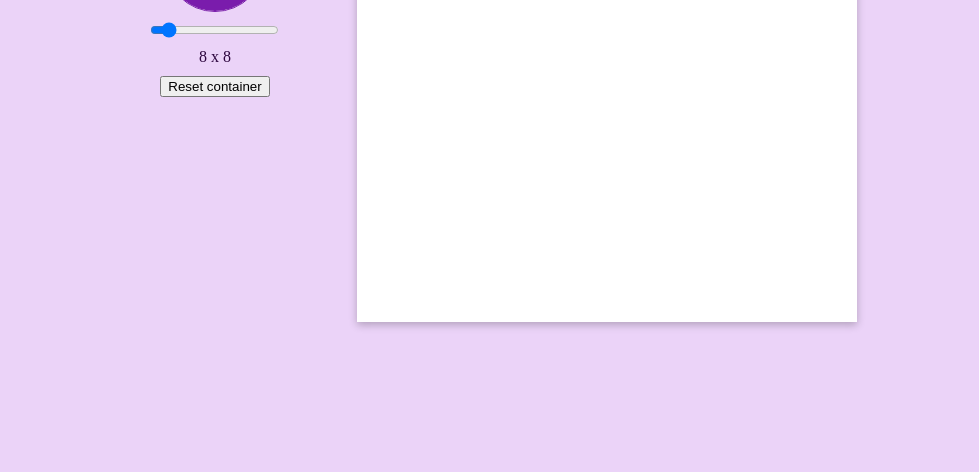
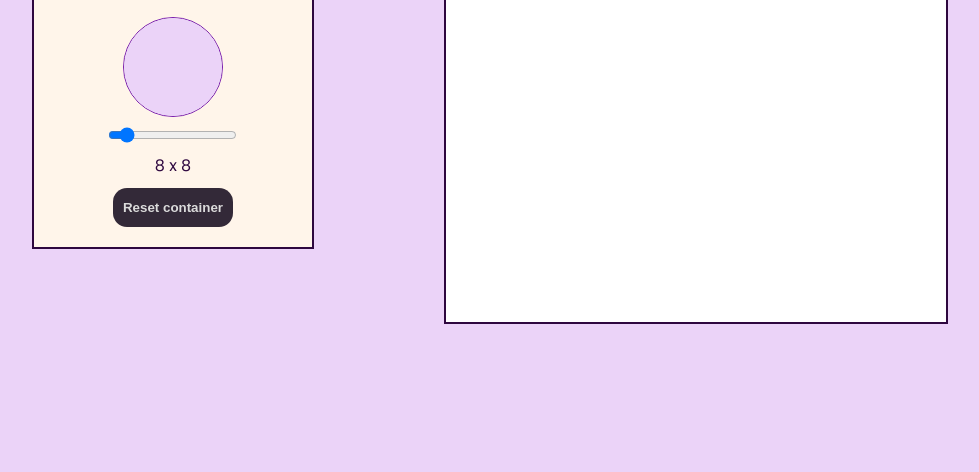
Before and after one commit to DaminkOoO/Etch-a-Sketch, a plain HTML site: page index.html in a window 1280 px wide. Shown: the part 328-800 px from the top of the page, without its empty margins (150-1129 px from the left). Drawn offline with Linux system fonts and the light colour scheme.

Commit message:
modified:   index.html 	modified:   script.js 	modified:   style.css

```diff
--- a/index.html
+++ b/index.html
@@ -13,7 +13,7 @@
     <div class="parent">
         <div id="functions">
             <h1>Etch a sketch</h1>
-            <input type="color" id="colorInput" value="#7A1CAC">
+            <input type="color" id="colorInput" value="#EBD3F8">
 
             <input oninput="render()" type="range" min="2" max="64" value="8" step="2" class="slider" id="myRange">
 
@@ -21,7 +21,10 @@
 
             <button id="reset" onclick="resetGrid()">Reset container</button>
         </div>
-        <div class="container" draggable="false">
+        <div class="stroke">
+            <div class="container" draggable="false">
+
+            </div>
         </div>
     </div>
 
--- a/script.js
+++ b/script.js
@@ -28,6 +28,7 @@ function generateDivs(numberOfDivs, container) {
         div.setAttribute("id", j);
         div.setAttribute("class", 'box');
         div.setAttribute("draggable", 'false');
+        div.style.backgroundColor = '#FFF5EA'
         div.onmouseover = () => {
             if (isClicking)
                 div.style.backgroundColor = getColor();
@@ -46,6 +47,6 @@ function resetGrid(container) {
     console.log("rest");
     const boxes = document.querySelectorAll('.box');
     boxes.forEach(box => {
-        box.style.backgroundColor = 'white';
+        box.style.backgroundColor = '#FFF5EA';
     });
 }
--- a/style.css
+++ b/style.css
@@ -1,10 +1,12 @@
+@import url('https://fonts.googleapis.com/css2?family=Poppins:ital,wght@0,100;0,200;0,300;0,400;0,500;0,600;0,700;0,800;0,900;1,100;1,200;1,300;1,400;1,500;1,600;1,700;1,800;1,900&display=swap');
+
 :root {
     --dark-purple: #2E073F;
     --medium-purple: #7A1CAC;
     --light-purple: #AD49E1;
     --background: #EBD3F8;
     background-color: var(--background);
-
+    font-family: 'poppins';
 }
 
 input {
@@ -36,20 +38,36 @@ input[type="color"]::-webkit-color-swatch {
     display: flex;
     flex-direction: column;
     align-items: center;
-    justify-content: flex-start;
-    align-self: flex-start;
     gap: 10px;
-    border-radius: 10%;
+    padding: 20px 30px;
+    border: 2px solid var(--dark-purple);
     color: #2E073F;
-    height:
-        100%;
+    height: 100%;
+    background-color: #FFF5EA;
+}
+
+@media screen and (max-width: 912px) {
+    .parent {
+        gap: 50px !important;
+    }
+}
+
+button {
+    background-color: rgb(51, 41, 56);
+    border: none;
+    color: #dbdbdb;
+    font-weight: bold;
+
+    border-radius: 14px;
+    padding: 12px 10px;
 }
 
 .parent {
     display: flex;
     justify-content: center;
     align-items: center;
-    gap: 50px;
+    gap: 130px;
+    flex-wrap: wrap;
 }
 
 body {
@@ -62,9 +80,14 @@ body {
     gap: 100px;
 }
 
+.stroke {
+    border: 2px solid var(--dark-purple);
+}
+
 .container {
     box-sizing: border-box;
-    box-shadow: rgba(0, 0, 0, 0.24) 0px 3px 8px;
+    background-color: #FFF5EA;
+
     width: 500px;
     display: flex;
     flex-wrap: wrap;
```
